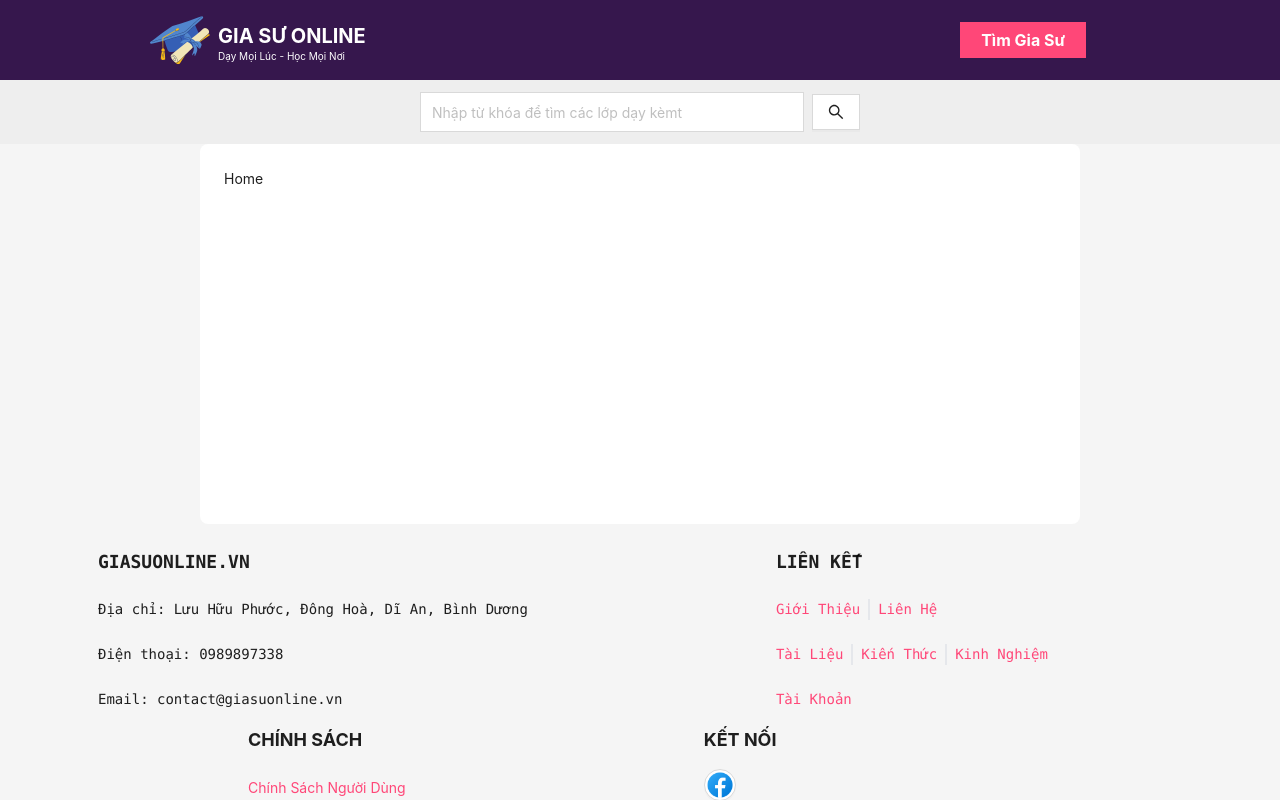
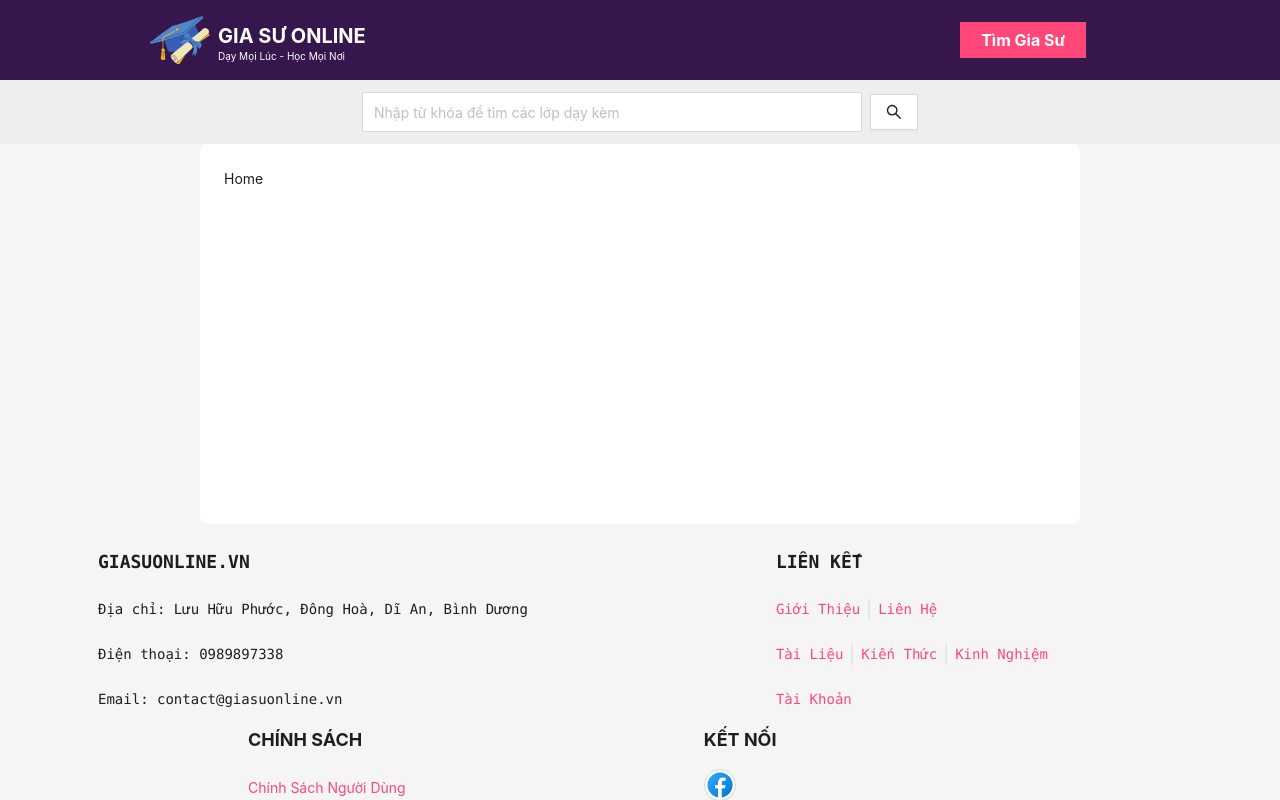
Before and after one commit to thanhbtse/On_demand_tutor, a React (Vite) app: page / in a window 1280 px wide. Shown: the top 800 px of the page. Built offline with nearby package versions, Linux system fonts and the light colour scheme.

Commit message:
update layout

```diff
--- a/src/layout/index.jsx
+++ b/src/layout/index.jsx
@@ -54,9 +54,9 @@ const App = ({ children }) => {
       <Header className="bg-[#eee]">
         <div className="flex justify-center items-center h-full space-x-2">
           <Input
-            placeholder="Nhập từ khóa để tìm các lớp dạy kèmt"
+            placeholder="Nhập từ khóa để tìm các lớp dạy kèm"
             onSearch={(value) => console.log(value)}
-            className="w-96 h-10 rounded-none"
+            className="w-[500px] h-10 rounded-none"
             enterButton
           />
           <div className="space-x-2">
```
